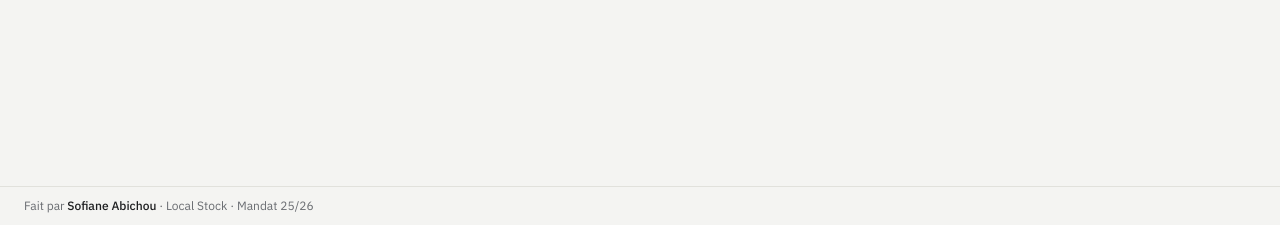
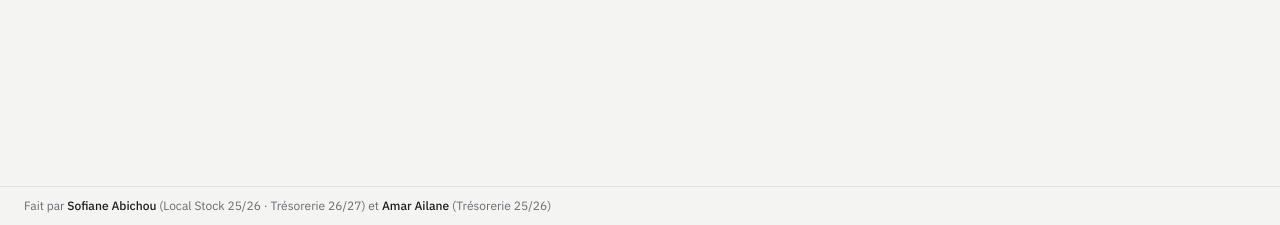
Before and after one commit to SofianeGh/AML-FACTURE, a Flask app: page /connexion in a window 1280 px wide. Shown: the part 575-800 px from the top of the page. Run offline with Flask 3, Linux system fonts and the light colour scheme.

Commit message:
Pied de page : Sofiane Abichou et Amar Ailane, avec leurs mandats

```diff
--- a/factures/templates/connexion.html
+++ b/factures/templates/connexion.html
@@ -26,7 +26,7 @@
   </main>
 
   <footer class="credit">
-    Fait par <a href="https://github.com/SofianeGh" target="_blank" rel="noopener">Sofiane Abichou</a> · Local Stock · Mandat 25/26
+    Fait par <a href="https://github.com/SofianeGh" target="_blank" rel="noopener">Sofiane Abichou</a> (Local Stock 25/26 · Trésorerie 26/27) et <a href="https://github.com/AILANE-AMAR" target="_blank" rel="noopener">Amar Ailane</a> (Trésorerie 25/26)
   </footer>
 
   <script src="static/js/connexion.js"></script>
--- a/factures/templates/index.html
+++ b/factures/templates/index.html
@@ -421,7 +421,7 @@
   </main>
 
   <footer class="credit">
-    Fait par <a href="https://github.com/SofianeGh" target="_blank" rel="noopener">Sofiane Abichou</a> · Local Stock · Mandat 25/26
+    Fait par <a href="https://github.com/SofianeGh" target="_blank" rel="noopener">Sofiane Abichou</a> (Local Stock 25/26 · Trésorerie 26/27) et <a href="https://github.com/AILANE-AMAR" target="_blank" rel="noopener">Amar Ailane</a> (Trésorerie 25/26)
   </footer>
 
   <template id="tpl-facture">
```
